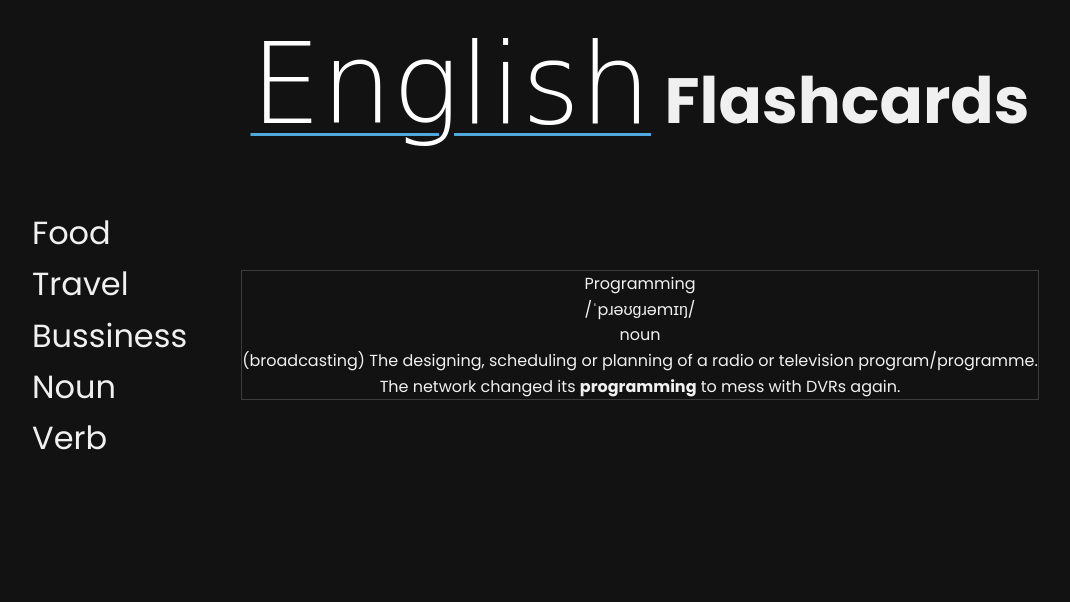
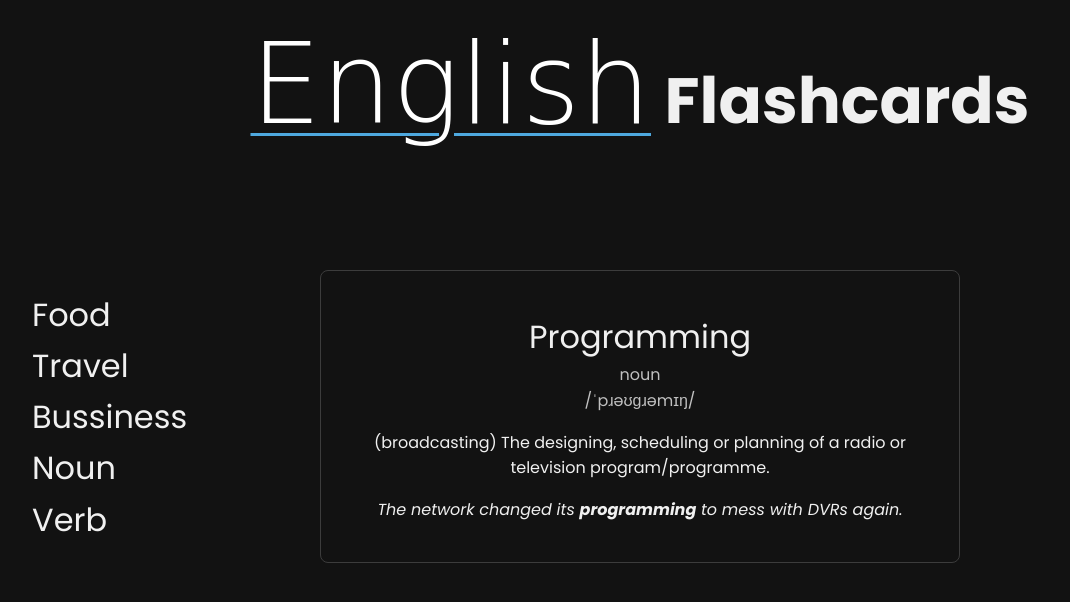
Before and after one commit to Hadevsh/Glossful, a Flask app: page /flashcards in a window 1280 px wide. Shown: the part 65-667 px from the top of the page, without its empty margins (0-1070 px from the left). Run offline with Flask 3, Linux system fonts and the light colour scheme; some web fonts are replaced.

Commit message:
Add flash card styling

```diff
--- a/app/static/css/flashcards.css
+++ b/app/static/css/flashcards.css
@@ -31,6 +31,26 @@ h1 span {
     text-align: left;
 }
 
+/* Flashcard styling */
 .card {
     border: 1px solid var(--color-border);
+    padding: 2.5rem;
+    border-radius: 0.5rem;
+    max-width: 40rem;
 }
+
+.card .word {
+    font-size: 2rem;
+}
+
+.card .pronunciation, .card .type {
+    color: var(--color-text-secondary);
+}
+
+.card .definition {
+    margin: 1rem 0;
+}
+
+.card .sentence {
+    font-style: italic;
+}
--- a/app/templates/flashcards.html
+++ b/app/templates/flashcards.html
@@ -18,8 +18,8 @@
         <!-- Generate dynamically -->
         <!-- Placeholders: -->
         <p class="word">Programming</p>
+        <p class="type">noun</p>
         <p class="pronunciation">/ˈpɹəʊɡɹəmɪŋ/</p>
-        <p class="type">noun</p>
         <!-- There can be multiple definitions -->
         <p class="definition">
             <!-- Multiple definitions genereated dynamically -->
```
